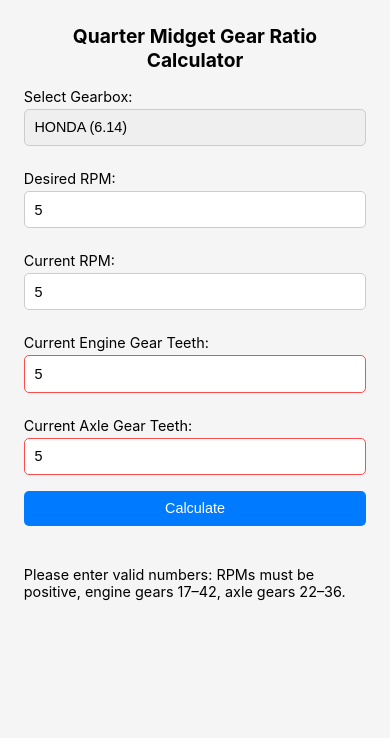
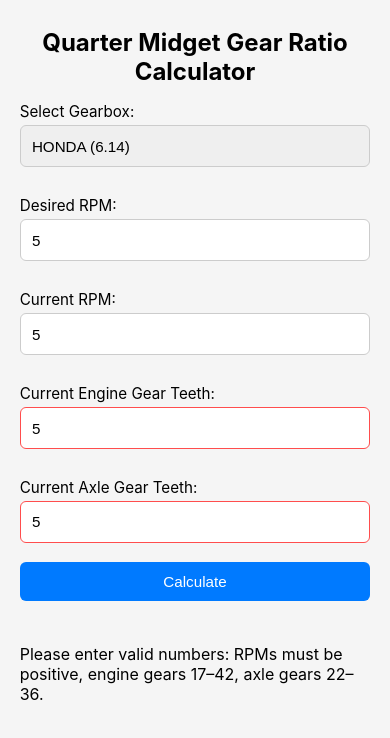
Before and after one commit to joecivitello/gear_ratio, a plain HTML site: page index.html in a window 390 px wide. Both pictures are taken after typing "5", "5", "5", "5" into the empty fields and a click on the button "Calculate". Drawn offline with Linux system fonts and the light colour scheme.

Commit message:
Update index.html

```diff
--- a/index.html
+++ b/index.html
@@ -8,32 +8,32 @@
         body {
             font-family: -apple-system, Arial, sans-serif;
             margin: 0;
-            padding: 2vw;
+            padding: 3vw;
             background-color: #f5f5f5;
-            font-size: 16px;
+            font-size: 1.2rem; /* ~19px */
         }
         .container {
             max-width: 100%;
             margin: auto;
-            padding: 0 1rem;
+            padding: 0 0.5rem;
         }
         h2 {
-            font-size: 1.5rem;
+            font-size: 1.8rem; /* ~29px */
             text-align: center;
             margin: 1rem 0;
         }
         label {
             display: block;
-            margin: 0.5rem 0 0.25rem;
-            font-size: 1rem;
+            margin: 0.6rem 0 0.3rem;
+            font-size: 1.1rem; /* ~18px */
         }
         input, select, button {
             width: 100%;
-            padding: 0.75rem;
-            margin-bottom: 1rem;
-            font-size: 1rem;
+            padding: 0.8rem;
+            margin-bottom: 1.2rem;
+            font-size: 1.1rem; /* ~18px */
             border: 1px solid #ccc;
-            border-radius: 5px;
+            border-radius: 6px;
             box-sizing: border-box;
             -webkit-appearance: none;
             -moz-appearance: none;
@@ -50,8 +50,8 @@
             color: white;
             border: none;
             cursor: pointer;
-            font-size: 1.1rem;
-            padding: 0.8rem;
+            font-size: 1.2rem; /* ~19px */
+            padding: 0.9rem;
             touch-action: manipulation;
         }
         button:hover {
@@ -59,25 +59,33 @@
         }
         #output {
             margin-top: 1.5rem;
-            font-size: 0.9rem;
+            font-size: 1rem; /* ~16px */
+        }
+        p {
+            margin: 0.5rem 0;
         }
         table {
             width: 100%;
             border-collapse: collapse;
-            font-size: 0.85rem;
+            font-size: 1rem; /* ~16px */
             background-color: white;
             box-shadow: 0 2px 5px rgba(0,0,0,0.1);
         }
         th, td {
             border: 1px solid #ddd;
-            padding: 0.5rem;
+            padding: 0.4rem 0.6rem;
             text-align: center;
+            white-space: nowrap;
         }
         th {
             background-color: #f2f2f2;
             position: sticky;
             top: 0;
             z-index: 1;
+            width: 33.33%; /* Equal width for 3 columns */
+        }
+        td {
+            min-width: 60px; /* Minimum width for readability */
         }
         .closest {
             background-color: #d4edda;
@@ -86,12 +94,13 @@
             background-color: #fff3cd;
         }
         @media (max-width: 428px) {
-            body { font-size: 14px; }
-            h2 { font-size: 1.2rem; }
-            label { font-size: 0.9rem; }
-            input, select, button { font-size: 0.9rem; padding: 0.6rem; }
-            table { font-size: 0.8rem; }
-            th, td { padding: 0.4rem; }
+            body { font-size: 1rem; } /* ~16px */
+            h2 { font-size: 1.5rem; } /* ~24px */
+            label { font-size: 0.95rem; } /* ~15px */
+            input, select, button { font-size: 0.95rem; padding: 0.7rem; } /* ~15px */
+            table { font-size: 0.9rem; } /* ~14px */
+            th, td { padding: 0.3rem 0.5rem; }
+            td { min-width: 50px; }
         }
     </style>
 </head>
@@ -160,7 +169,7 @@
                 }
             }
 
-            // Sort by difference
+            // Sort by difference to find closest
             combinations.sort((a, b) => a.diff - b.diff);
 
             // Find closest
@@ -174,11 +183,11 @@
                 .filter(c => c.rawRatio < targetRawRatio && (c.engine !== closest.engine || c.axle !== closest.axle))
                 .slice(0, 5);
 
-            // Sort above: descending rawRatio, then ascending gearDiff (larger gearDiff further from closest)
-            above.sort((a, b) => b.rawRatio - a.rawRatio || b.gearDiff - a.gearDiff);
+            // Sort above: descending rawRatio, then ascending gearDiff (smaller gearDiff closer to closest)
+            above.sort((a, b) => b.rawRatio - a.rawRatio || a.gearDiff - b.gearDiff);
 
-            // Sort below: ascending rawRatio, then ascending gearDiff (larger gearDiff further from closest)
-            below.sort((a, b) => a.rawRatio - b.rawRatio || b.gearDiff - a.gearDiff);
+            // Sort below: ascending rawRatio, then ascending gearDiff (smaller gearDiff closer to closest)
+            below.sort((a, b) => a.rawRatio - b.rawRatio || a.gearDiff - b.gearDiff);
 
             // Prepare table
             let output = `<p>Current Ratio: ${currentRatio}</p>`;
@@ -191,7 +200,7 @@
             }
 
             // Closest combination
-            output += `<tr class="closest"><td>${closest.engine}</td><td>${closest.axle}</td><td>${closest.ratio}</td></tr>`;
+            output += `<tr class="closest"><td>${closest.engine}</td><td>${combo.axle}</td><td>${combo.ratio}</td></tr>`;
 
             // Below combinations (up to 5)
             for (let combo of below) {
```
